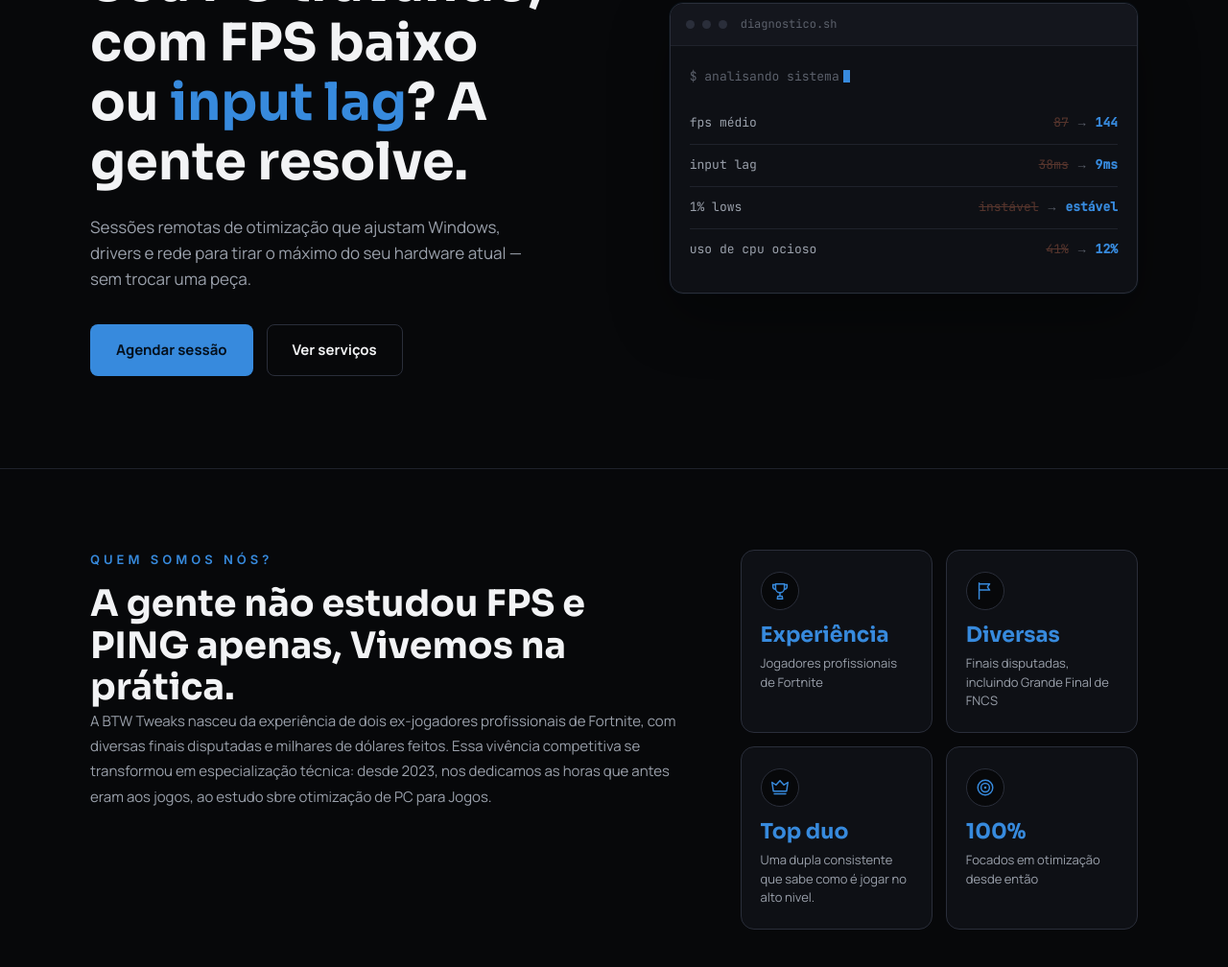
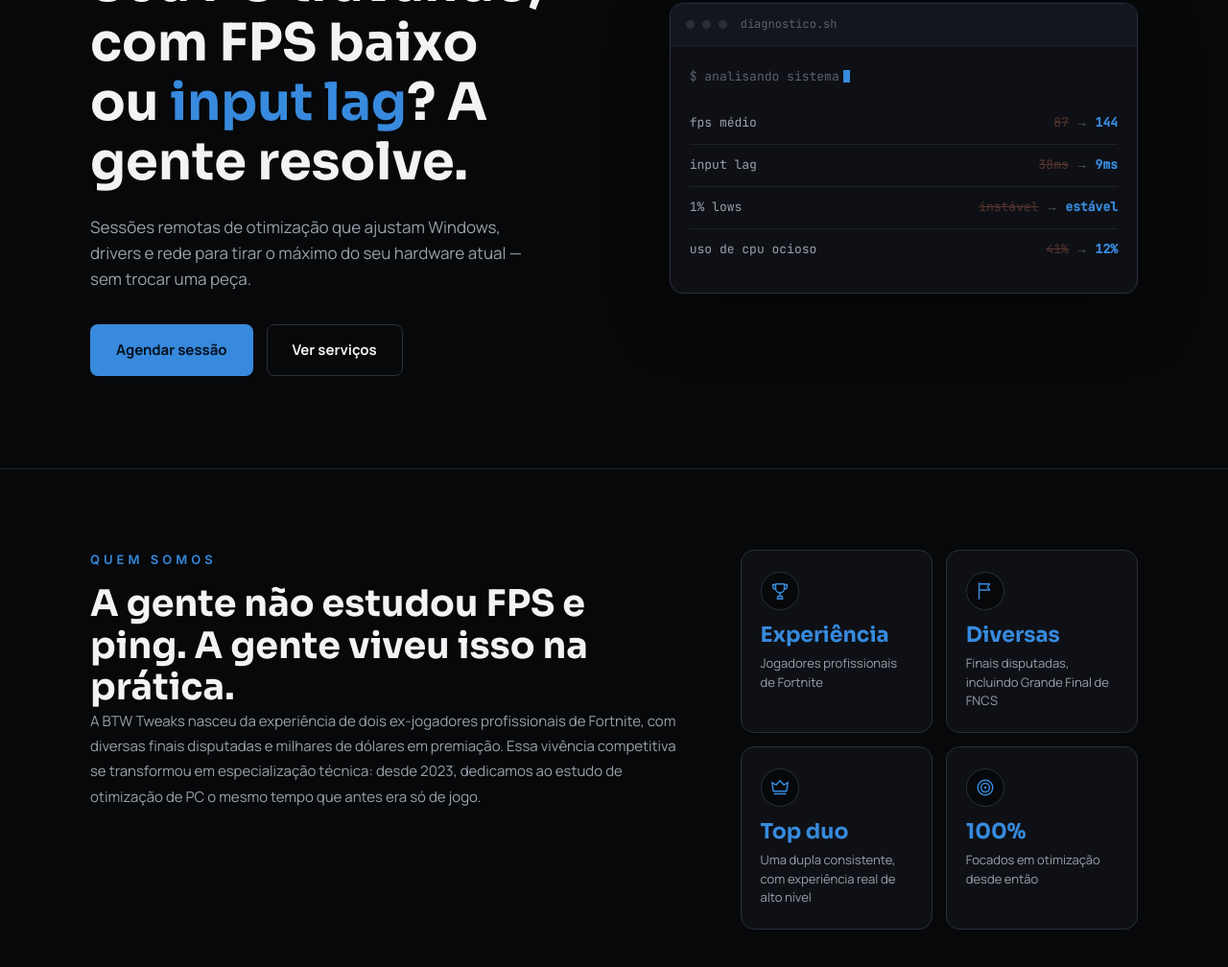
Before and after one commit to gmourafr/Btw-Tweaks, a website: page public/index.html in a window 1280 px wide. Shown: the part 256-1264 px from the top of the page at 96% size. Drawn offline with Linux system fonts and the light colour scheme; no server answers.

Commit message:
reformula texto da secao quem somos

```diff
--- a/public/index.html
+++ b/public/index.html
@@ -100,10 +100,10 @@
     <div class="wrap">
       <div class="sobre-grid">
         <div class="sobre-texto reveal">
-          <p class="eyebrow">Quem somos nós?</p>
-          <h2>A gente não estudou FPS e PING apenas, Vivemos na prática.</h2>
+          <p class="eyebrow">Quem somos</p>
+          <h2>A gente não estudou FPS e ping. A gente viveu isso na prática.</h2>
           <p class="sobre-paragrafo">
-            A BTW Tweaks nasceu da experiência de dois ex-jogadores profissionais de Fortnite, com diversas finais disputadas e milhares de dólares feitos. Essa vivência competitiva se transformou em especialização técnica: desde 2023, nos dedicamos as horas que antes eram aos jogos, ao estudo sbre otimização de PC para Jogos.
+            A BTW Tweaks nasceu da experiência de dois ex-jogadores profissionais de Fortnite, com diversas finais disputadas e milhares de dólares em premiação. Essa vivência competitiva se transformou em especialização técnica: desde 2023, dedicamos ao estudo de otimização de PC o mesmo tempo que antes era só de jogo.
           </p>
         </div>
 
@@ -140,7 +140,7 @@
               </svg>
             </div>
             <span class="credencial-numero">Top duo</span>
-            <span class="credencial-label">Uma dupla consistente que sabe como é jogar no alto nivel.</span>
+            <span class="credencial-label">Uma dupla consistente, com experiência real de alto nível</span>
           </div>
 
           <div class="credencial-item reveal">
```
